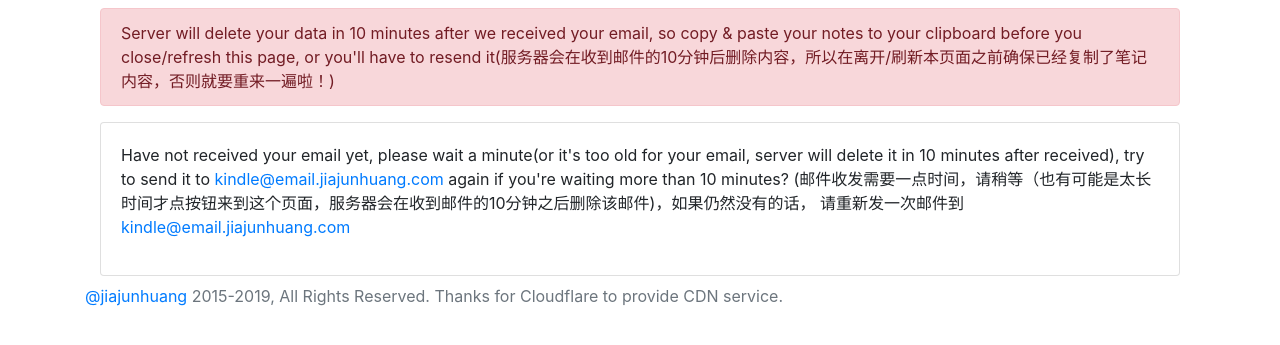
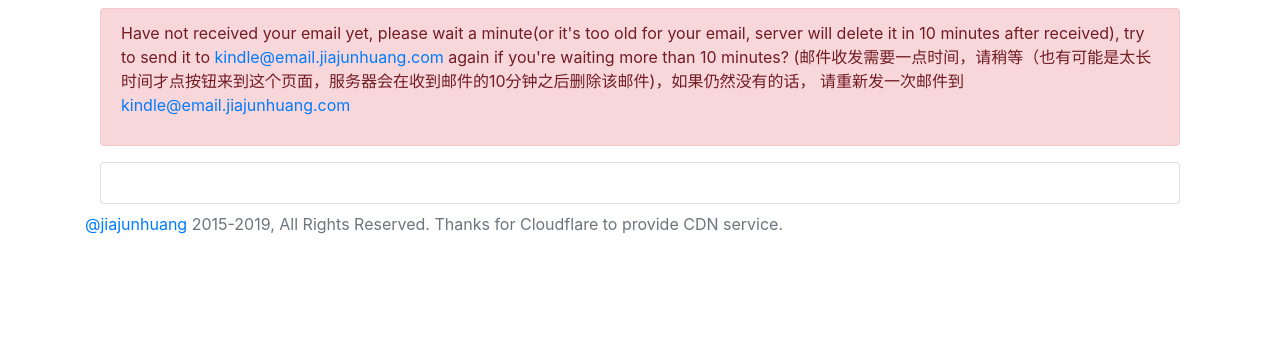
Before and after one commit to jiajunhuang/pytemplate, a Flask app: template templates/kindle.html in a window 1280 px wide. Shown: the part 56-401 px from the top of the page. Run offline with Flask 2, Linux system fonts and the light colour scheme; the template is opened without the code that fills it, so the values that code supplies are empty; some libraries are stand-ins or nearby versions.

Commit message:
update page layout

```diff
--- a/templates/index.html
+++ b/templates/index.html
@@ -7,7 +7,7 @@
 
 {% block content %}
 <h3>
-    Step 1: send your Kindle highlights/notes to <a class="text-break" href="mailto:kindle@email.jiajunhuang.com">kindle@email.jiajunhuang.com</a>as shown below
+    Step 1: send your Kindle highlights/notes to <a class="text-break" href="mailto:kindle@email.jiajunhuang.com">kindle@email.jiajunhuang.com</a> as shown below
 </h3>
 <p>Chinese: 第一步：按照下图把你的笔记导出，发送电子邮件给<a class="text-break" href="mailto:kindle@email.jiajunhuang.com">kindle@email.jiajunhuang.com</a></p>
 <img class="img-fluid" src="/static/share.png" alt="export your kindle highlights/notes to text step by step"></img>
--- a/templates/kindle.html
+++ b/templates/kindle.html
@@ -6,9 +6,18 @@
 {% endblock %}
 
 {% block content %}
+{% if items %}
 <div class="alert alert-danger" role="alert">
     Server will delete your data in 10 minutes after we received your email, so copy & paste your notes to your clipboard before you close/refresh this page, or you'll have to resend it(服务器会在收到邮件的10分钟后删除内容，所以在离开/刷新本页面之前确保已经复制了笔记内容，否则就要重来一遍啦！)
 </div>
+{% else %}
+<div class="alert alert-danger" role="alert">
+    <p>Have not received your email yet, please wait a minute(or it's too old for your email, server will delete it in 10 minutes after received),
+    try to send it to <a href="mailto:kindle@email.jiajunhuang.com">kindle@email.jiajunhuang.com</a> again if you're waiting more than 10 minutes?
+    (邮件收发需要一点时间，请稍等（也有可能是太长时间才点按钮来到这个页面，服务器会在收到邮件的10分钟之后删除该邮件)，如果仍然没有的话，
+    请重新发一次邮件到<a href="mailto:kindle@email.jiajunhuang.com">kindle@email.jiajunhuang.com</a></p>
+</div>
+{% endif %}
 
 <div class="card">
   <div class="card-body">
@@ -16,11 +25,6 @@
       {% for i in items %}
       <p>{{ i.rstrip() }}</p>
       {% endfor %}
-      {% else %}
-      <p>Have not received your email yet, please wait a minute(or it's too old for your email, server will delete it in 10 minutes after received),
-      try to send it to <a href="mailto:kindle@email.jiajunhuang.com">kindle@email.jiajunhuang.com</a> again if you're waiting more than 10 minutes?
-      (邮件收发需要一点时间，请稍等（也有可能是太长时间才点按钮来到这个页面，服务器会在收到邮件的10分钟之后删除该邮件)，如果仍然没有的话，
-      请重新发一次邮件到<a href="mailto:kindle@email.jiajunhuang.com">kindle@email.jiajunhuang.com</a></p>
       {% endif %}
   </div>
 </div>
```
